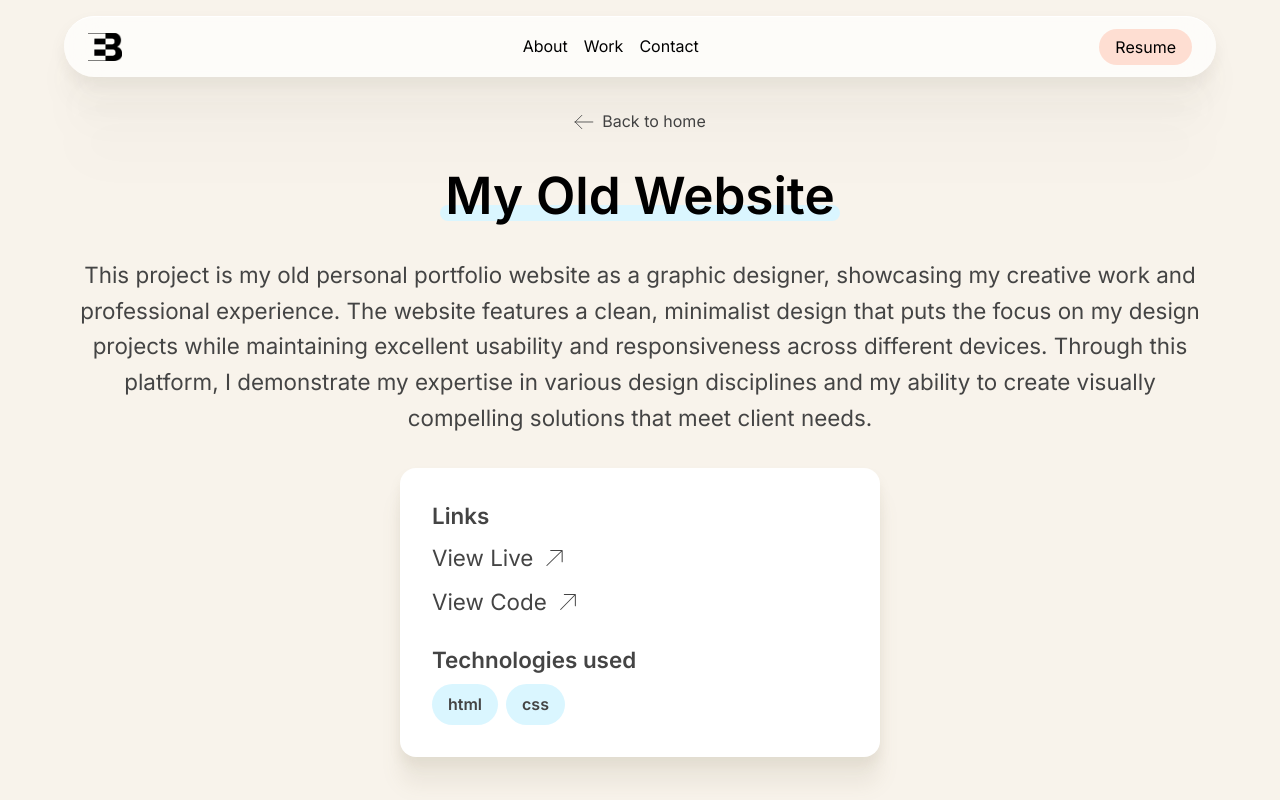
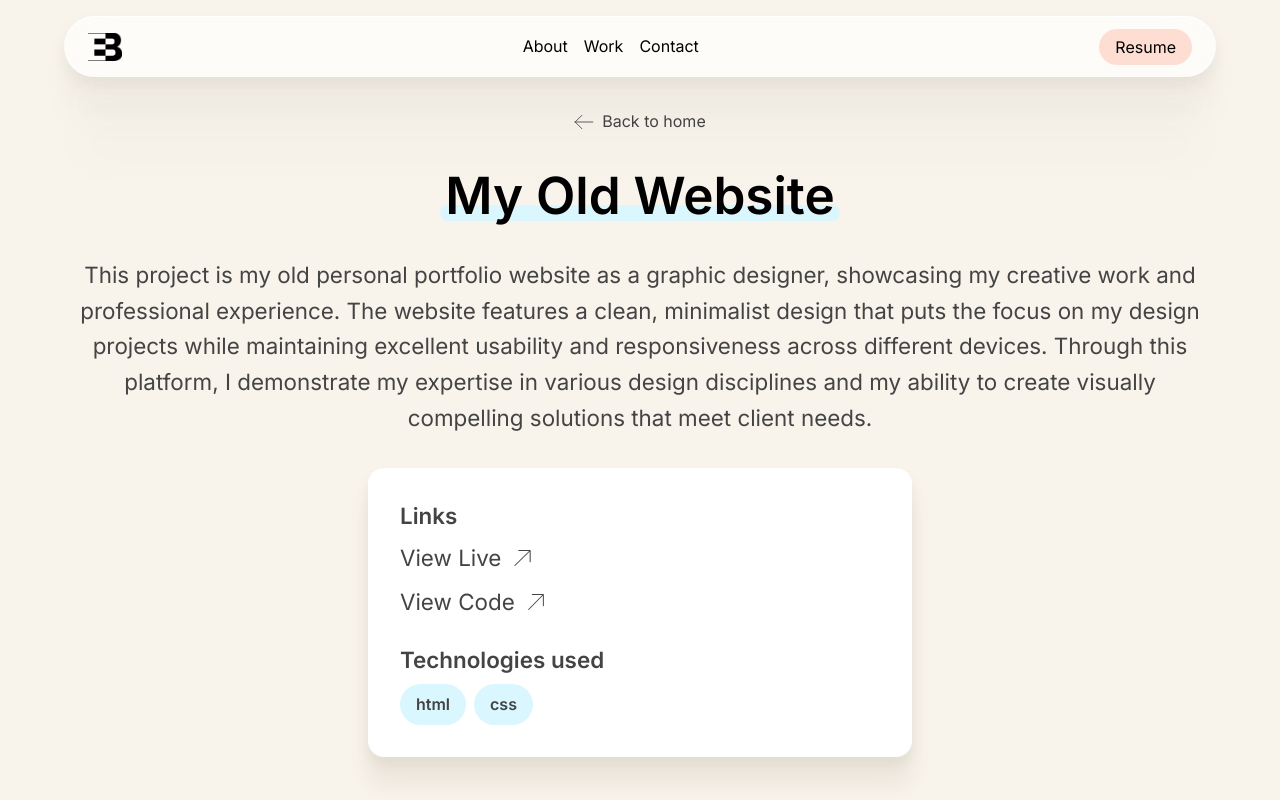
Before and after one commit to eburza/portfolio-emilia-burza, a React (Vite) app: page /project/my-old-website in a window 1280 px wide. Shown: the top 800 px of the page. Built offline with nearby package versions, Linux system fonts and the light colour scheme.

Commit message:
Fix display settings in projects pagege

```diff
--- a/src/css/base/responsive.scss
+++ b/src/css/base/responsive.scss
@@ -471,7 +471,7 @@
         .hero-data {
             grid-area: data;
             justify-self: end;
-            min-width: 30rem;
+            max-width: 30rem;
         }
     }
 
@@ -555,7 +555,7 @@
             }
 
             .hero-data {
-                min-width: 30rem;
+                min-width: 34rem;
             }
         }
 
--- a/src/css/styles.css
+++ b/src/css/styles.css
@@ -422,7 +422,7 @@
 .project-page .project-hero .hero-data {
   grid-area: data;
   justify-self: end;
-  min-width: 30rem;
+  max-width: 30rem;
 }
 .project-page .project-content {
   padding: 6rem 12rem;
@@ -483,7 +483,7 @@
     word-wrap: break-word;
   }
   .project-page .project-hero .hero-data {
-    min-width: 30rem;
+    min-width: 34rem;
   }
   .project-page .project-details-element {
     grid-template-columns: 1fr;
```
